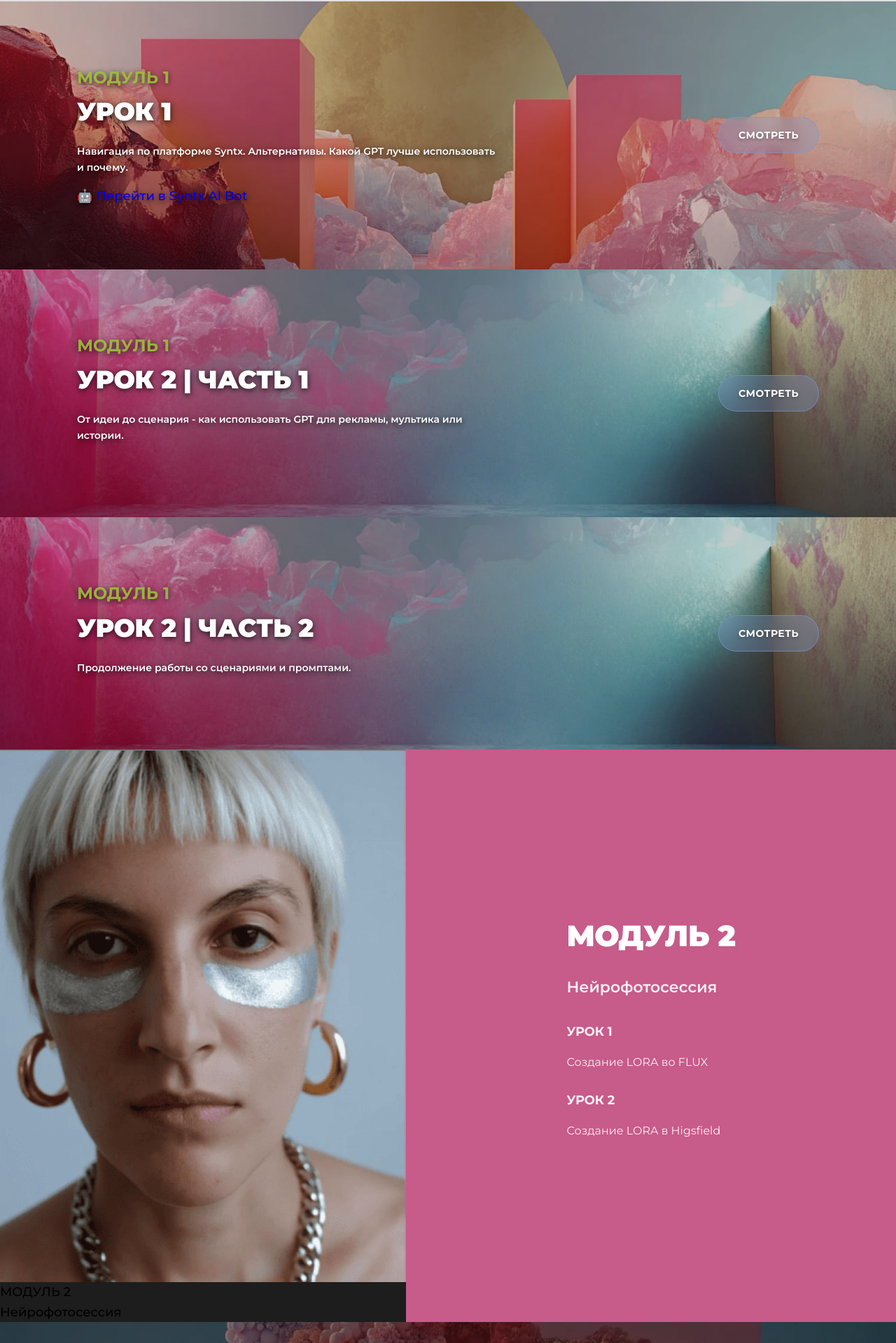
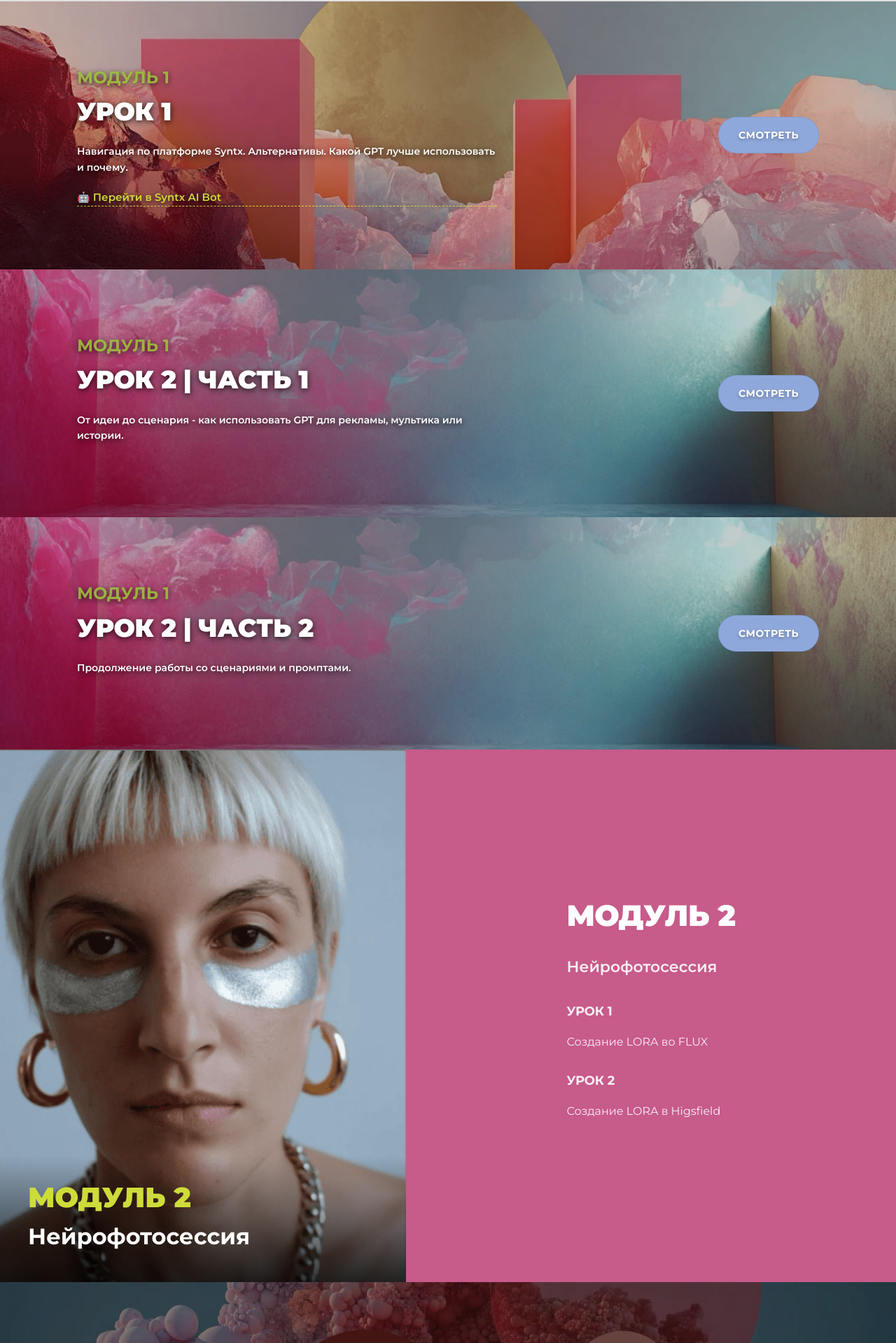
Before and after one commit to Alexey-Miranovich/neiro_bistro, a plain HTML site: page index.html in a window 1280 px wide. Shown: the part 5523-7442 px from the top of the page at 70% size. Drawn offline with Linux system fonts and the light colour scheme.

Commit message:
Update style.css

```diff
--- a/style.css
+++ b/style.css
@@ -86,12 +86,12 @@ a { text-decoration: none; }
 
 .btn-primary {
     display: inline-block;
-    background: rgba(122, 154, 209, 0.3); /* Чуть ярче фон */
+    background-color: #8fa8db;
     backdrop-filter: blur(10px);
     border: 1px solid rgba(122, 154, 209, 0.6);
     color: #fff;
     padding: 14px 28px;
-    border-radius: var(--radius-btn);
+    border-radius: 50px;
     font-weight: 700;
     font-size: 14px;
     cursor: pointer;
@@ -279,9 +279,25 @@ a { text-decoration: none; }
 }
 .lesson-module { font-size: 24px; opacity: 0.9; margin-bottom: 8px; font-weight: 700; color: var(--color-green); }
 .lesson-title { font-size: 36px; margin-bottom: 24px; line-height: 1.2; }
-.lesson-promo { font-size: 18px; font-weight: 700;}
+.lesson-promo { font-size: 24px; font-weight: 700; line-height: 1.2; margin-bottom: 15px; }
 
 .lesson-desc { font-size: 14px; line-height: 1.6; font-weight: 600; margin-bottom: 16px; }
+
+.lesson-link {
+    display: block;
+    color: #cddc39;
+    font-weight: 600;
+    font-size: 15px;
+    text-decoration: none;
+    border-bottom: 1px dashed #cddc39;
+    margin-top: 20px;
+    transition: 0.3s;
+}
+
+.lesson-link:hover {
+    color: #fff;
+    border-bottom-color: #fff;
+}
 
 /* ДВОЙНЫЕ БЛОКИ */
 .split-section { display: flex; width: 100%; min-height: 500px; }
@@ -295,7 +311,34 @@ a { text-decoration: none; }
     padding: 60px;
 }
 .bg-pink { background-color: var(--color-pink); color: #fff; }
-.bg-grey { background-color: #333; color: #fff; } /* Заменил серый на темно-серый для стиля */
+.bg-grey { background-color: #333; color: #fff; }
+
+.split-overlay {
+    position: absolute;
+    bottom: 0;
+    left: 0;
+    width: 100%;
+    padding: 40px;
+    background: linear-gradient(to top, rgba(0,0,0,0.8), transparent);
+    z-index: 5;
+}
+
+.split-module-label {
+    font-family: 'Montserrat', sans-serif;
+    font-weight: 900;
+    font-size: 40px;
+    color: #cddc39;
+    text-transform: uppercase;
+    line-height: 1;
+}
+
+.split-main-title {
+    font-family: 'Montserrat', sans-serif;
+    font-weight: 700;
+    font-size: 32px;
+    color: #fff;
+    margin-top: 10px;
+}
 
 .split-inner { max-width: 500px; }
 .split-title { font-size: 42px; margin-bottom: 12px; font-weight: 900; }
@@ -409,15 +452,18 @@ a { text-decoration: none; }
     /* Уроки */
     .lesson-section { padding: 60px 0; text-align: center; }
     .lesson-container { flex-direction: column; }
-    .lesson-content { max-width: 47%; }
+    .lesson-content { max-width: 60%; }
     .lesson-module { font-size: 18px !important; }
     .lesson-title { font-size: 20px !important; }
 
     /* Split блоки */
     .split-section { flex-direction: column; height: auto; }
-    .split-image { height: 250px; order: -1; }
+    .split-image { min-height: 300px; order: -1; }
     .split-content { padding: 40px 20px; }
     .split-title { font-size: 28px !important; }
+    .split-overlay { padding: 20px; }
+    .split-module-label { font-size: 24px; }
+    .split-main-title { font-size: 20px; }
 
     /* Блок 9 */
     .block-9__wrap { flex-direction: column; gap: 30px; }
@@ -428,3 +474,9 @@ a { text-decoration: none; }
     .price-card { padding: 30px 20px; }
     .price-new { font-size: 36px; }
 }
+
+@media (max-width: 550px) {
+    .block-bio__content br {
+        display: none;
+    }
+}
```
